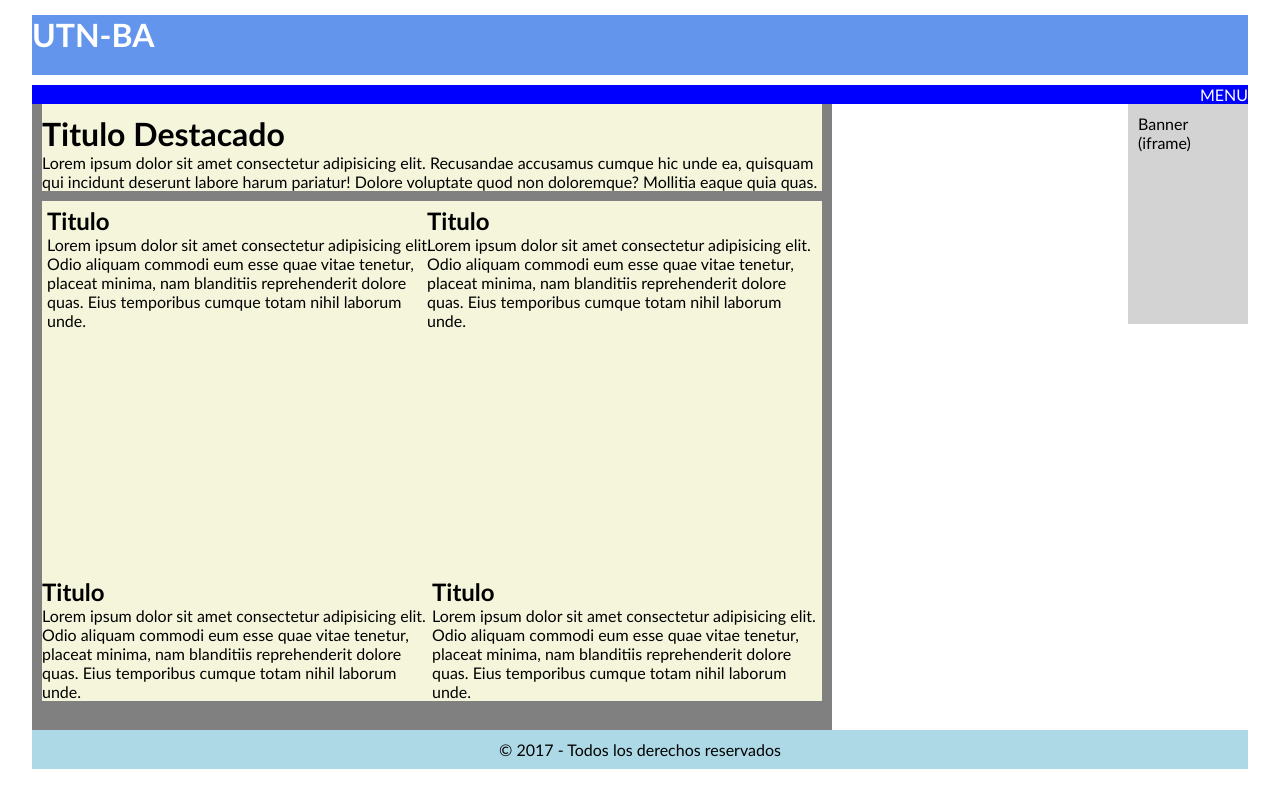
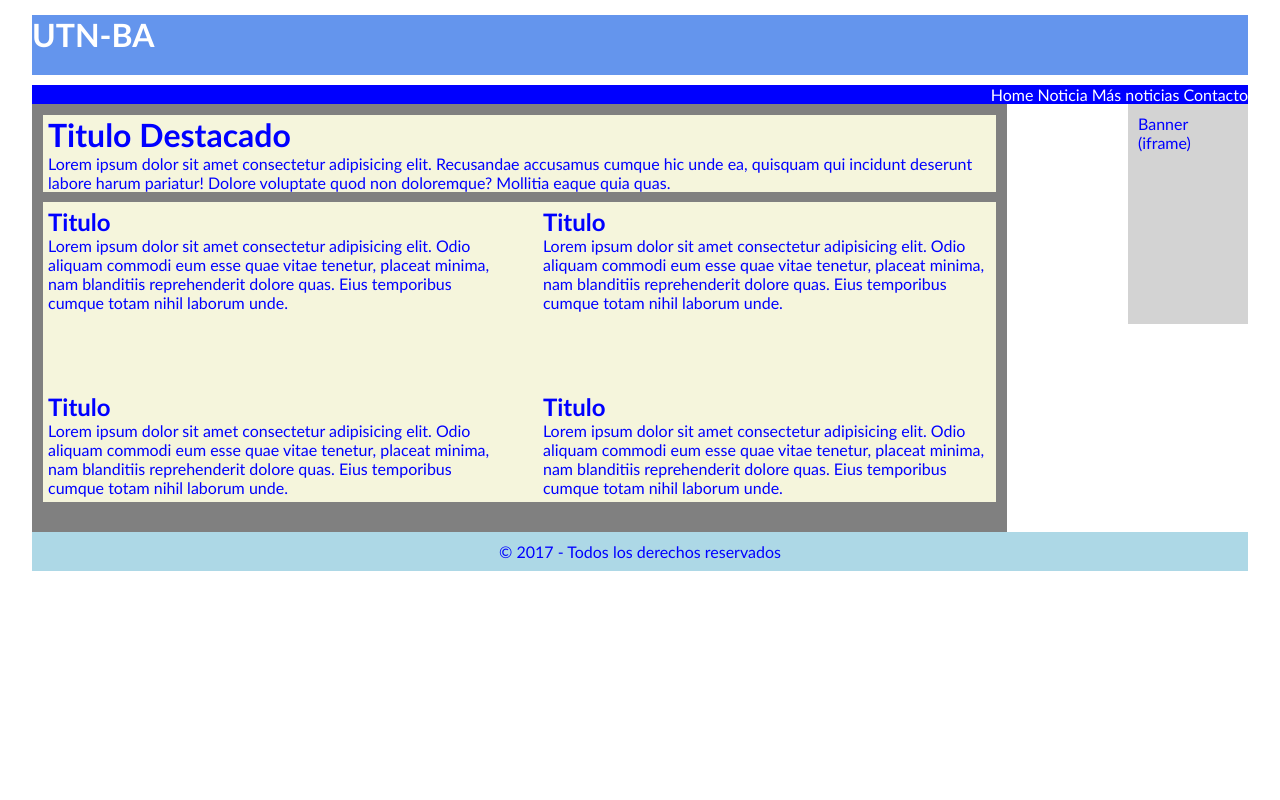
Before and after one commit to alesiolopez/clase5-utn, a plain HTML site: page index.html in a window 1280 px wide. Drawn offline with Linux system fonts and the light colour scheme.

Commit message:
Al fin pude controlar mejor la página :D

```diff
--- a/estilos.css
+++ b/estilos.css
@@ -5,6 +5,7 @@
 
 html{
     font-family:'Trebuchet MS', 'Lucida Sans Unicode', 'Lucida Grande', 'Lucida Sans', Arial, sans-serif;
+    color: blue;
 }
 
 #contenedor{
@@ -46,52 +47,54 @@ html{
 }
 
 .navbar ul li{
-    display: none;
-}
+    display: inline;
+    /* display: none; */
 
-.navbar:hover ul li{
-    display: block;
 }
 
 .navbar ul li a:hover{
     background: lightgreen;
-    /* display: block; */
+    color: black;
 }
 
 .bodymain{
     display: relative;
     background: grey;
-    width: 800px;
-      /*   border: 2px solid red; */
+    width: 80%;
+        border: 0.5px solid transparent;
 }
 
 .destacado1{
 background: beige;
 width: auto;
-margin: 0 10px 10px;
-padding-top: 10px;
+margin: 10px;
+position: relative;
+}
+
+.titulo-destacado{
+margin: 5px;
 }
 
 .destacado2{
     position: relative;
     background: beige;
     width: auto;
-    height: 500px;
+    height: 300px;
     margin: 10px;
 }
 .box1{
-/*     padding: 10px;
- */ width: 50%;
+/*     padding: 10px;*/
+    width: 47%;
     position: absolute;
     margin: 5px;
     top: 0;
     left: 0;
-   /*  border: 2px solid blue; */
+    /* border: 2px solid blue; */
 }
 
 .box2{
-/*     padding: 10px;
- */ width: 50%;
+/*     padding: 10px; */
+    width: 47%;
     position: absolute;
     margin: 5px;
     top: 0;
@@ -101,8 +104,9 @@ padding-top: 10px;
 
 .box3{
 /*     padding: 10px;*/
-    width: 50%;
+    width: 47%;
     position: absolute;
+    margin: 5px;
     bottom: 0;
     left: 0;
     /* border: 2px solid blue; */
@@ -110,8 +114,9 @@ padding-top: 10px;
 
 .box4{
 /*     padding: 10px;
- */ width: 50%;
+ */ width: 47%;
     position: absolute;
+    margin: 5px;
     bottom: 0;
     right: 0;
     /* border: 2px solid blue; */
@@ -119,6 +124,8 @@ padding-top: 10px;
 
 .main{
     position: relative;
+   /*  border: 2px solid black; */
+    /* background: grey; */
 }
 
 .aside{
--- a/index.html
+++ b/index.html
@@ -19,7 +19,7 @@
     </div>
 </header>
 <nav class="navbar">
-    <ul>MENU
+    <ul>
         <li>
             <a href="/index.html">
                 Home
@@ -44,8 +44,10 @@
 <main class="main">
 <div class="bodymain">
     <div class="destacado1">
-        <h1>Titulo Destacado</h1>
-        <p>Lorem ipsum dolor sit amet consectetur adipisicing elit. Recusandae accusamus cumque hic unde ea, quisquam qui incidunt deserunt labore harum pariatur! Dolore voluptate quod non doloremque? Mollitia eaque quia quas.</p>
+        <div class="titulo-destacado">
+            <h1>Titulo Destacado</h1>
+            <p>Lorem ipsum dolor sit amet consectetur adipisicing elit. Recusandae accusamus cumque hic unde ea, quisquam qui incidunt deserunt labore harum pariatur! Dolore voluptate quod non doloremque? Mollitia eaque quia quas.</p>
+        </div>
     </div>
     <div class="destacado2">
         <div class="box1">
```
Also changed, not shown: contacto.html (+51 -0 lines).
